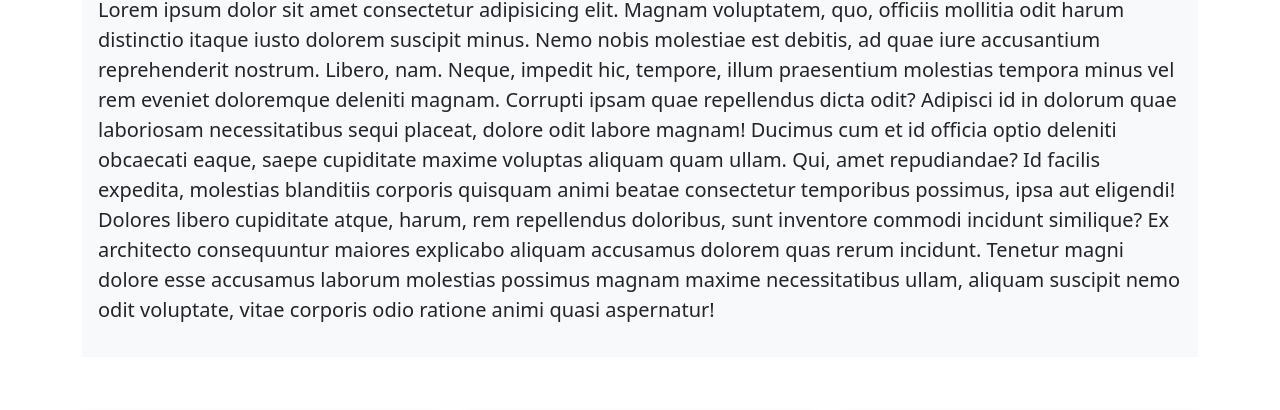
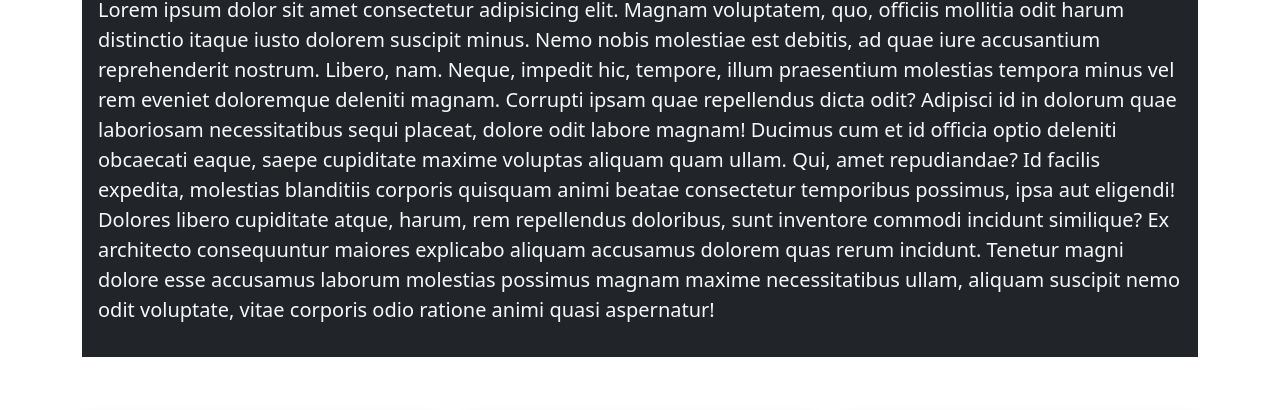
Before and after one commit to facudiezojeda/panaderiacocucomision19i, a plain HTML site: page index.html in a window 1280 px wide. Shown: the part 737-1147 px from the top of the page. Drawn offline with Linux system fonts and the light colour scheme.

Commit message:
se modifico articulo sobre nosotros de index

```diff
--- a/index.html
+++ b/index.html
@@ -81,7 +81,7 @@
         </section>
 
         <section class="container">
-           <article class="bg-light my-5 p-3">
+           <article class="bg-dark text-light my-5 p-3">
                <h1 class="display-2 text-center">Sobre nosotros</h1>
                <p class="lead">Lorem ipsum dolor sit amet consectetur adipisicing elit. Magnam voluptatem, quo, officiis mollitia odit harum distinctio itaque iusto dolorem suscipit minus. Nemo nobis molestiae est debitis, ad quae iure accusantium reprehenderit nostrum. Libero, nam. Neque, impedit hic, tempore, illum praesentium molestias tempora minus vel rem eveniet doloremque deleniti magnam. Corrupti ipsam quae repellendus dicta odit? Adipisci id in dolorum quae laboriosam necessitatibus sequi placeat, dolore odit labore magnam! Ducimus cum et id officia optio deleniti obcaecati eaque, saepe cupiditate maxime voluptas aliquam quam ullam. Qui, amet repudiandae? Id facilis expedita, molestias blanditiis corporis quisquam animi beatae consectetur temporibus possimus, ipsa aut eligendi! Dolores libero cupiditate atque, harum, rem repellendus doloribus, sunt inventore commodi incidunt similique? Ex architecto consequuntur maiores explicabo aliquam accusamus dolorem quas rerum incidunt. Tenetur magni dolore esse accusamus laborum molestias possimus magnam maxime necessitatibus ullam, aliquam suscipit nemo odit voluptate, vitae corporis odio ratione animi quasi aspernatur!</p>
            </article>
```
